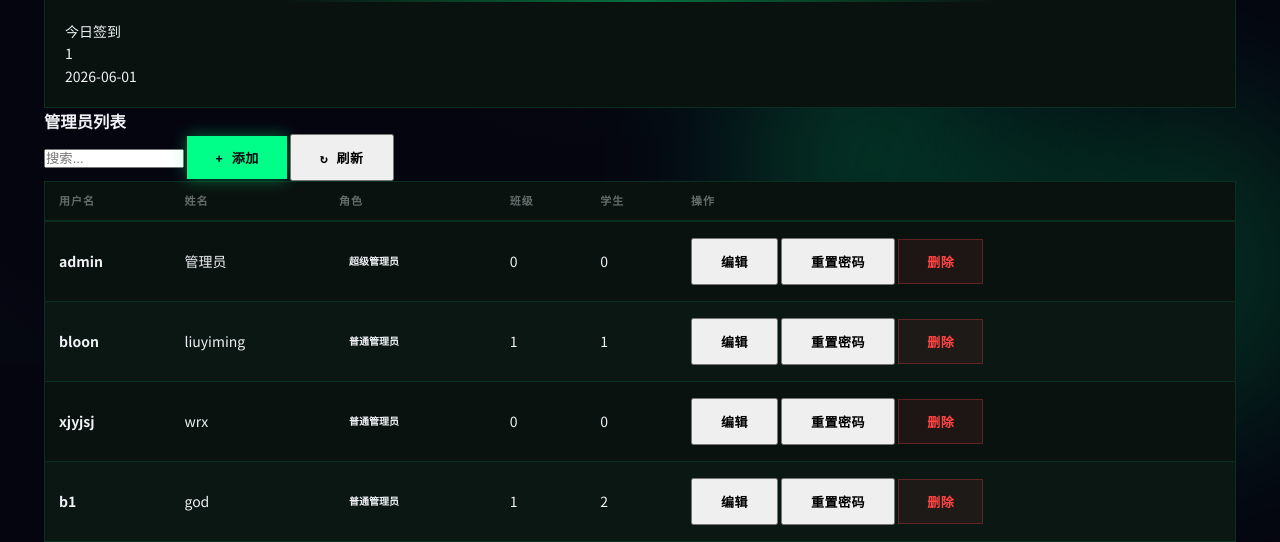
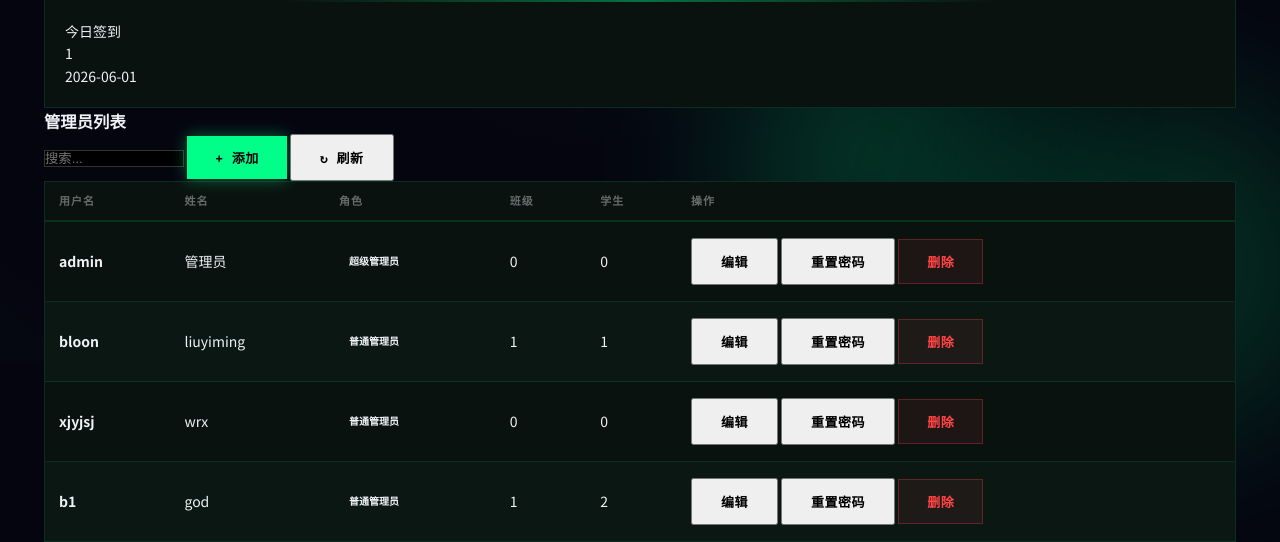
Before and after one commit to bloonses/MingMouZhiQian, a Flask app: page /super_admin in a window 1280 px wide. Shown: the part 439-981 px from the top of the page. Run offline with Flask 3, Linux system fonts and the light colour scheme; a user stored in the database is signed in; data comes from the database, SQL or seed files in the repository.

Commit message:
Update super_admin.html

```diff
--- a/project/templates/super_admin.html
+++ b/project/templates/super_admin.html
@@ -324,7 +324,7 @@
         <div class="section-header">
             <h3>管理员列表</h3>
             <div class="toolbar-inline">
-                <input type="text" placeholder="搜索..." oninput="filterUsers()" id="userSearch" style="width:140px;">
+                <input type="text" placeholder="搜索..." oninput="filterUsers()" id="userSearch" style="width:140px;background-color: black; color: white; border: 1px solid #333;">
                 <button class="btn btn-primary" onclick="openUserModal()">+ 添加</button>
                 <button class="btn btn-ghost" onclick="loadAllData()" title="刷新">&#x21bb; 刷新</button>
             </div>
```
